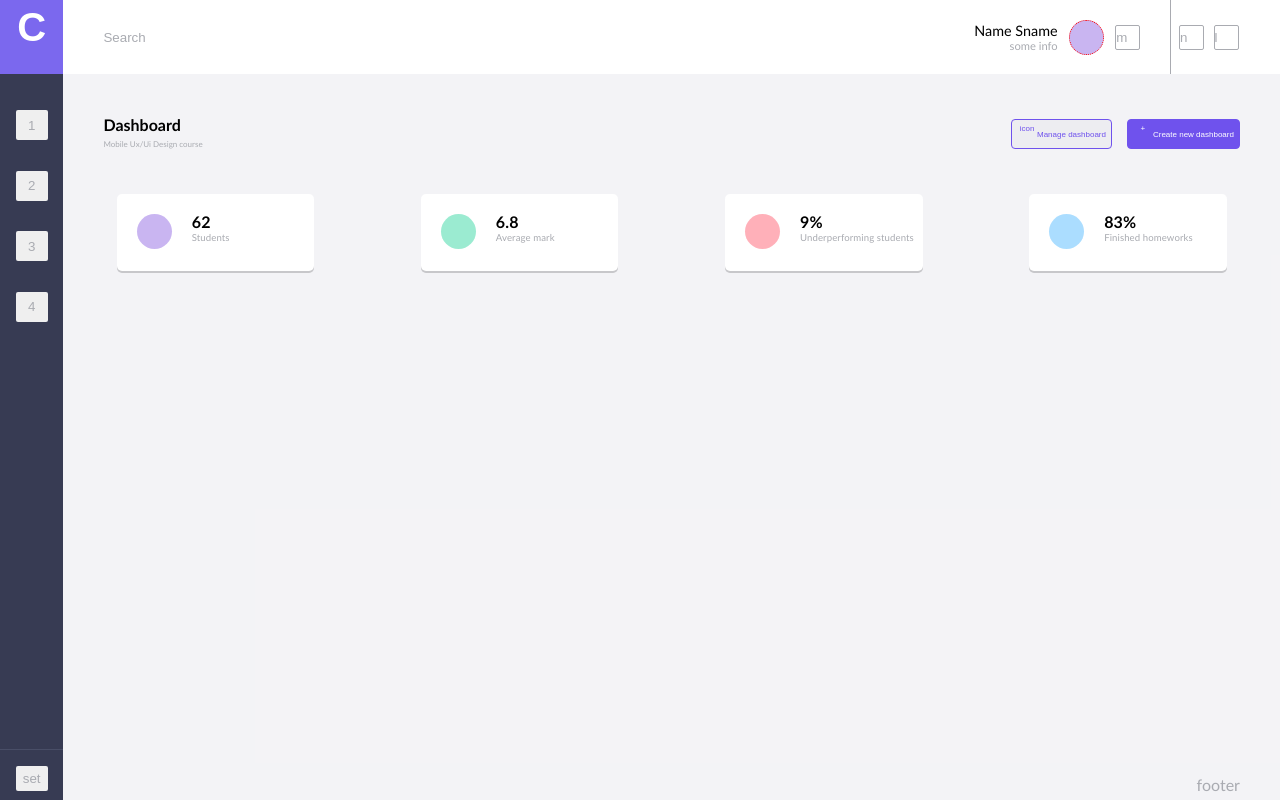
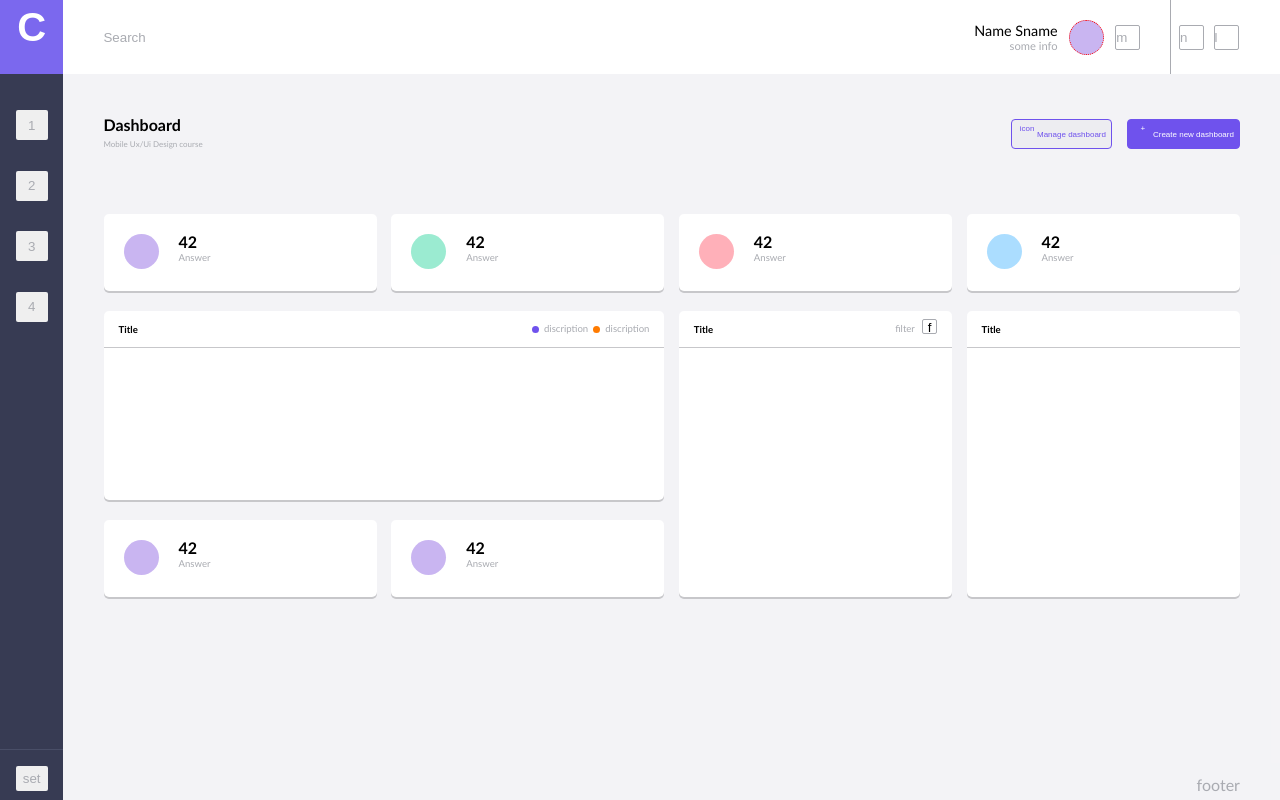
Before and after one commit to mroleg-git/myCSStests, a website built with webpack: page src/index.html in a window 1280 px wide. Built offline with nearby package versions, Linux system fonts and the light colour scheme.

Commit message:
закончил сетку, вроде и виджеты

```diff
--- a/src/index.html
+++ b/src/index.html
@@ -97,106 +97,98 @@
             <div class="content">
                  <div class="row">
                     <div class="col-3 "> <!-- col-3__modified__a-->
-                        <div class="widget">
+                        <div class="widget widget--short-form">
                             <div class="widget__content">
-                                <div class="widget__iconframe widget__iconframe__clor0">
-                                    <div class="widget__icon"></div>
-                                </div>
-                                <div class="widget__value">62
-                                    <div class="widget__mark">Students</div>
+                                <div class="widget__icon widget__icon--clor0"></div>
+
+                                <div class="widget__value">42
+                                    <div class="widget__clarification">Answer</div>
                                 </div>
                             </div>
                         </div>
                     </div>
                     <div class="col-3 "><!-- col-3__modified__a-->
-                        <div class="widget">
+                        <div class="widget widget--short-form">
+                            <div class="widget__content">
+                                <div class="widget__icon widget__icon--clor1"></div>
 
-                            <div class="widget__content">
-                                <div class="widget__iconframe widget__iconframe__clor1">
-                                    <div class="widget__icon"></div>
-                                </div>
-                                <div class="widget__value">6.8
-                                    <div class="widget__mark">Average mark</div>
+                                <div class="widget__value">42
+                                    <div class="widget__clarification">Answer</div>
                                 </div>
                             </div>
                         </div>
                     </div>
                     <div class="col-3 "><!-- col-3__modified__a-->
-                        <div class="widget">
+                        <div class="widget widget--short-form">
+                            <div class="widget__content">
+                                <div class="widget__icon widget__icon--clor2"></div>
 
-                            <div class="widget__content">
-                                <div class="widget__iconframe widget__iconframe__clor2">
-                                    <div class="widget__icon"></div>
-                                </div>
-                                <div class="widget__value">9%
-                                    <div class="widget__mark">Underperforming students</div>
+                                <div class="widget__value">42
+                                    <div class="widget__clarification">Answer</div>
                                 </div>
                             </div>
                         </div>
                     </div>
                     <div class="col-3 "><!-- col-3__modified__a-->
-                        <div class="widget">
+                        <div class="widget widget--short-form">
+                            <div class="widget__content">
+                                <div class="widget__icon widget__icon--clor3"></div>
 
-                            <div class="widget__content">
-                                <div class="widget__iconframe widget__iconframe__clor3">
-                                    <div class="widget__icon"></div>
-                                </div>
-                                <div class="widget__value">83%
-                                    <div class="widget__mark">Finished homeworks</div>
+                                <div class="widget__value">42
+                                    <div class="widget__clarification">Answer</div>
                                 </div>
                             </div>
                         </div>
                     </div>
                 </div>
 
-              <!--  <div class="row">
-                    <div class="col-6 col-6__modified__a">
-                        <div class="row row__clear__margin">
+                <div class="row">
+
+                    <div class="col-6">
+                        <div class="row">
                             <div class="col-12">
-                                <div class="widget">
-                                    <div class="widget__toolBar">
-                                        <div class="widget__title"></div>
-                                        <div class="widget__legend"></div>
+                                <div class="widget widget--landscape-orient">
+                                    <div class="widget__header">
+                                        <div class="widget__title">
+                                            Title
+                                        </div>
+                                        <div class="legend-item">
+                                            <div class="legend-item__point legend-item__point--purple-color"></div>
+                                            <div class="legend-item__discroption">
+                                                discription
+                                            </div>
+                                        </div>
+                                        <div class="legend-item">
+                                            <div class="legend-item__point legend-item__point--orange-color"></div>
+                                            <div class="legend-item__discroption">
+                                                discription
+                                            </div>
+                                        </div>
                                     </div>
-                                    <div class="widget__content schedule">
-                                        <div class="widget__iconframe widget__iconframe__clor0">
-                                            <div class="widget__icon"></div>
-                                        </div>
-                                        <div class="widget__value">62
-                                            <div class="widget__mark">Students</div>
+                                    <div class="widget__content"></div>
+                                </div>
+                            </div>
+                        </div>
+
+                        <div class="row">
+                            <div class="col-6">
+                                <div class="widget widget--short-form">
+                                    <div class="widget__content">
+                                        <div class="widget__icon widget__icon--clor0"></div>
+
+                                        <div class="widget__value">42
+                                            <div class="widget__clarification">Answer</div>
                                         </div>
                                     </div>
                                 </div>
                             </div>
+                            <div class="col-6">
+                                <div class="widget widget--short-form">
+                                    <div class="widget__content">
+                                        <div class="widget__icon widget__icon--clor0"></div>
 
-                            <div class="col-6 col-3__modified__b">
-                                <div class="widget">
-                                    <div class="widget__toolBar">
-                                        <div class="widget__title"></div>
-                                        <div class="widget__legend"></div>
-                                    </div>
-                                    <div class="widget__content">
-                                        <div class="widget__iconframe widget__iconframe__clor0">
-                                            <div class="widget__icon"></div>
-                                        </div>
-                                        <div class="widget__value">62
-                                            <div class="widget__mark">Students</div>
-                                        </div>
-                                    </div>
-                                </div>
-                            </div>
-                            <div class="col-6 col-3__modified__b">
-                                <div class="widget">
-                                    <div class="widget__toolBar">
-                                        <div class="widget__title"></div>
-                                        <div class="widget__legend"></div>
-                                    </div>
-                                    <div class="widget__content">
-                                        <div class="widget__iconframe widget__iconframe__clor0">
-                                            <div class="widget__icon"></div>
-                                        </div>
-                                        <div class="widget__value">62
-                                            <div class="widget__mark">Students</div>
+                                        <div class="widget__value">42
+                                            <div class="widget__clarification">Answer</div>
                                         </div>
                                     </div>
                                 </div>
@@ -204,35 +196,44 @@
                         </div>
                     </div>
 
-                    <div class="col-3 ">
-                        <div class="widget">
+                    <div class="col-6">
+                        <div class="row">
+                            <div class="col-6 ">
+                                <div class="widget widget--portrait-orient">
+                                    <div class="widget__header">
+                                        <div class="widget__title">
+                                            Title
+                                        </div>
+                                        <div class="legend-item ">
+                                            <div class="legend-item__filter">
+                                                <div class="legend-item__discroption">
+                                                    filter
+                                                    <button class="btn">f</button>
+                                                </div>
+                                            </div>
 
-                            <div class="widget__content">
-                                <div class="widget__iconframe widget__iconframe__clor0">
-                                    <div class="widget__icon"></div>
+                                        </div>
+                                    </div>
+                                    <div class="widget__content"></div>
                                 </div>
-                                <div class="widget__value">62
-                                    <div class="widget__mark">Students</div>
+                            </div>
+
+                            <div class="col-6 ">
+                                <div class="widget widget--portrait-orient">
+                                    <div class="widget__header">
+                                        <div class="widget__title">
+                                            Title
+                                        </div>
+                                    </div>
+                                    <div class="widget__content">
+                                    </div>
                                 </div>
                             </div>
                         </div>
                     </div>
+                </div>
+            </div>
 
-                    <div class="col-3 ">
-                        <div class="widget">
-
-                            <div class="widget__content">
-                                <div class="widget__iconframe widget__iconframe__clor0">
-                                    <div class="widget__icon"></div>
-                                </div>
-                                <div class="widget__value">62
-                                    <div class="widget__mark">Students</div>
-                                </div>
-                            </div>
-                        </div>
-                    </div>
-                </div> -->
-            </div>
             <div class="footer">
                 footer
             </div>
--- a/src/scss/scssModules/colors.scss
+++ b/src/scss/scssModules/colors.scss
@@ -4,4 +4,6 @@ $White: #ffffff;
 $LightBlueGray: #494e67;
 $TranslucentBlueGray: rgba(233, 232, 238, 0.521);
 $LightGray: #a9abb1;
-$purple: #6f52ed;
+$DarkGray: #c7c7ca;
+$Purple: #6f52ed;
+$Orange: #ff7b00;
--- a/src/scss/scssModules/dashboard.scss
+++ b/src/scss/scssModules/dashboard.scss
@@ -17,17 +17,17 @@
     padding: 5px;
     margin-left: 15px;
 
-    border: $purple solid 1px;
+    border: $Purple solid 1px;
     border-radius: 4px;
 
     font-size: 0.5rem;
     &.btn--manage {
-      color: $purple;
+      color: $Purple;
       background-color: $TranslucentBlueGray;
     }
     &.btn--create {
       color: $White;
-      background-color: $purple;
+      background-color: $Purple;
     }
   }
 }
--- a/src/scss/scssModules/grid.scss
+++ b/src/scss/scssModules/grid.scss
@@ -1,5 +1,29 @@
 .row {
   display: flex;
+  //
+  // 3.29670% 1 pudding
+  // (100 - 3.29670*2) - длинна контента внутри строки = 93% от общей (длинны контейнера content)
+  // ((100 - 3.29670*2)/4) - четверть этой длинны = 23.35% - длинна конетйнера col-3
+  // ((100 - 3.29670*2)/4)/100*95 - длинна widget= 95% от длинны col-3 = 22.182% от общей
+  // (((100 - 3.29670*2)/4)/100*95)*4 = длинна 4 контейнеров widget без отступов = 88.73% от общей
+  // 100% - ((((100 - 3.29670*2)/4)/100*95)*4) = 11.27% - длинна всех отступов
+  // 11.27 - (3.29670*2) = 4.678% - длинна отступов между виджетами
+  // 4.678/8 = 0.58475 - один отступ
+  // 3.29670% - 0.58475 = 2.71195 - отступ в % строки от края учитывающий внутренний отступ виджета
+  // проще было в пикселях сразу сделать - да, но теперь оно работает
+  //
+  //
+  padding-left: 2.71195%; //2.339%; //$contentPadding;
+  padding-right: 2.71195%; //$contentPadding;
+  padding-top: 20px;
+
+  & .row:first-child {
+    padding: 0px;
+  }
+  & .row {
+    padding-right: 0px;
+    padding-left: 0px;
+  }
 
   .col-1 {
     width: $col1;
@@ -18,9 +42,6 @@
   }
   .col-6 {
     width: $col6;
-    // @media (max-width: 493px) {
-    //   width: 100%;
-    // }
   }
   .col-7 {
     width: $col7;
@@ -44,28 +65,13 @@
   @media (max-width: 440px) {
     flex-direction: column;
     align-items: center;
-    & .col-3 {
+    padding: 0px;
+
+    & .col-3,
+    .col-6,
+    .col-12 {
       width: 100%;
+      padding-top: 15px;
     }
   }
 }
-
-// // //сетка на float- ах
-// // .row_2 {
-// //   display: flex;
-// //   flex-wrap: wrap;
-// //   justify-content: space-between;
-// //   > div {
-// //     //@include grid(20px, 4, 5%);
-// //     border: darkred 1px solid;
-// //   }
-// // }
-
-// // сделал сетку на флексах
-// .row_1 {
-//   @include grid(20px);
-//   > div {
-//     @include cols(4, 5%);
-//     border: darkred 1px solid;
-//   }
-// }
--- a/src/scss/scssModules/widget.scss
+++ b/src/scss/scssModules/widget.scss
@@ -1,104 +1,138 @@
-// .col-3__modified__a {
-//   max-width: 21.7033%;
-//   min-width: (395px * $scale);
-//   min-height: (154px * $scale);
-// }
-// .col-3__modified__b {
-//   // margin-top: 20px;//--------------
-//   max-width: (200% / (1820px / (395px + 20px))); // 20px
-//   min-height: (154px * $scale);
-//   // @media (max-width: 493px) {
-//   //   max-width: 50%;
-//   // }
-// }
-// .col-6__modified__a {
-//   max-width: (100% / (1820px / (830px + 40px))); // 47%
-//   min-height: (378px * $scale);
-//   @media (max-width: 493px) {
-//     max-width: none; // 47%
-//     width: 100%;
-//   }
-// }
-
 .widget {
   display: flex;
   flex-direction: column;
 
+  background: $White;
+  box-shadow: 0 2px $DarkGray;
+  border-radius: 5px;
+
+  &.widget--short-form {
     min-width: (395px * $scale);
+    max-width: 95%; // max-width: 21.7033%;
     min-height: (154px * $scale);
-  max-width: 21.7033%;
-  // width: 100%;
-  // height: 100%;
+
     margin: 0 auto;
+  }
+  &.widget--landscape-orient {
+    min-width: (395px * $scale);
+    max-width: 97.5%; // вычитаем отступ 5%
+    min-height: (378px * $scale);
 
-  background: #ffffff;
-  box-shadow: 0 2px #c7c7ca;
-  border-radius: 5px;
+    margin: 0 auto;
   }
+  &.widget--portrait-orient {
+    min-width: (395px * $scale);
+    max-width: 95%;
+    min-height: ((378px + 154px + 40px) * $scale);
+
+    margin: 0 auto;
+  }
+
+  @media (max-width: 440px) {
+    &.widget--landscape-orient {
+      max-width: 95%;
+    }
+  }
+}
+.widget__header {
+  display: flex;
+  align-items: center;
+  padding: 0px 15px 0px 15px;
+  min-height: (74px * $scale);
+  border-bottom: 1px solid $DarkGray;
+}
+.widget__title {
+  flex: 1 1 auto;
+  font-weight: 700;
+  font-size: 0.6rem;
+}
+.legend-item {
+  display: flex;
+  align-items: center;
+}
+.legend-item__filter {
+  display: flex;
+  align-items: center;
+  & .btn {
+    width: 15px;
+    height: 15px;
+    background: none;
+    border: $LightGray 1px solid;
+    border-radius: 2px;
+    margin-left: 5px;
+  }
+}
+.legend-item__point {
+  width: 7px;
+  height: 7px;
+  margin-left: 5px;
+  border-radius: 50%;
+  &.legend-item__point--purple-color {
+    background-color: $Purple;
+  }
+  &.legend-item__point--orange-color {
+    background-color: $Orange;
+  }
+}
+.legend-item__discroption {
+  margin-left: 5px;
+  font-weight: 500;
+  font-size: 0.6rem;
+  line-height: 20px;
+  color: $LightGray;
+}
+
 .widget__content {
   display: flex;
+  padding: 15px;
 }
-.widget__iconframe {
+.widget__icon {
   width: 35px;
   height: 35px;
-  margin-top: 20px;
-  margin-left: 20px;
+  margin-top: 5px;
+  margin-left: 5px;
+
+  border-radius: 50%;
+  &.widget__icon--clor0 {
+    background: rgba(112, 59, 219, 0.377);
   }
-.widget__icon {
+  &.widget__icon--clor1 {
+    background: rgba(51, 214, 160, 0.486);
   }
-
-.widget__iconframe__clor0 {
-  background: rgba(112, 59, 219, 0.377);
-  border-radius: 50%;
+  &.widget__icon--clor2 {
+    background: rgba(255, 76, 97, 0.438);
   }
-.widget__iconframe__clor1 {
-  background: rgba(51, 214, 160, 0.486);
-  border-radius: 50%;
+  &.widget__icon--clor3 {
+    background: rgba(76, 183, 255, 0.466);
   }
-.widget__iconframe__clor2 {
-  background: rgba(255, 76, 97, 0.438);
-  border-radius: 50%;
+  &.widget__icon--clor4 {
+    background: rgba(255, 183, 0, 0.459);
   }
-.widget__iconframe__clor3 {
-  background: rgba(76, 183, 255, 0.466);
-  border-radius: 50%;
+  &.widget__icon--clor5 {
+    background: rgba(76, 183, 255, 0.527);
   }
-.widget__iconframe__clor4 {
-  background: rgba(255, 183, 0, 0.459);
-  border-radius: 50%;
-}
-.widget__iconframe__clor5 {
-  background: rgba(76, 183, 255, 0.527);
-  border-radius: 50%;
 }
 .widget__value {
   display: flex;
   flex-direction: column;
   align-items: flex-start;
-  margin-top: 20px;
+
+  margin-top: 5px;
   margin-left: 20px;
 
-  font-family: "Trebuchet MS", "Lucida Sans Unicode", "Lucida Grande",
-    "Lucida Sans", Arial, sans-serif;
+  // font-family: "Trebuchet MS", "Lucida Sans Unicode", "Lucida Grande",
+  //   "Lucida Sans", Arial, sans-serif;
   font-weight: 600;
   font-size: 1rem;
   line-height: 100%;
-  letter-spacing: 0.01em;
-}
-.widget__mark {
-  // font-family: sans-serif;
-  font-family: "Trebuchet MS", "Lucida Sans Unicode", "Lucida Grande",
-    "Lucida Sans", Arial, sans-serif;
-  font-style: normal;
+
+  & .widget__clarification {
+    // font-family: "Trebuchet MS", "Lucida Sans Unicode", "Lucida Grande",
+    //   "Lucida Sans", Arial, sans-serif;
+    // font-style: normal;
     font-weight: 500;
     font-size: 0.6rem;
     line-height: 16px;
-  letter-spacing: 0.01em;
-
     color: $LightGray;
   }
-
-// .schedule {
-//   height: (378px / 2);
-//   //   flex: 0 0 calc(830px / 2);
-// }
+}
```
Also changed, not shown: src/scss/scssModules/content.scss (+3 -7 lines). Lines whose indentation alone changed are shown as unchanged.
